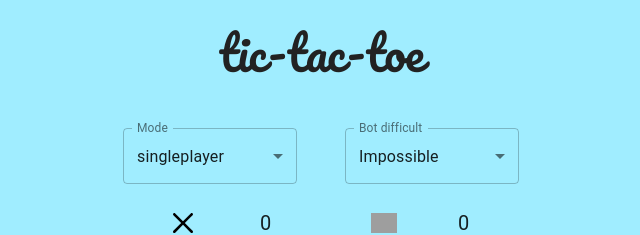
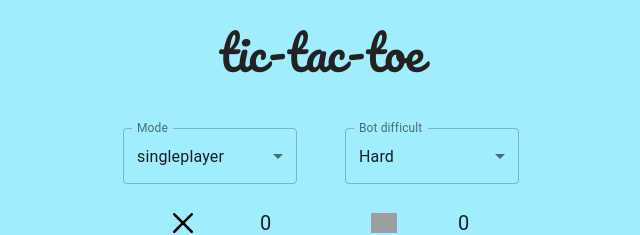
Before and after one commit to marciorasf/tic-tac-toe, a React (Create React App) app: page / in a window 1280 px wide. Shown: the top 235 px of the page, without its empty margins (319-959 px from the left). Built offline with nearby package versions, Linux system fonts and the light colour scheme; grey boxes are pictures that could not be loaded.

Commit message:
fix hard mode

```diff
--- a/src/gameLogic/hardBotNextSquare.js
+++ b/src/gameLogic/hardBotNextSquare.js
@@ -6,8 +6,8 @@ export default function hardBotNextSquare(squares) {
   const impossibleBotRatio = 0.8;
 
   if (Math.random() < impossibleBotRatio) {
-    impossibleBotNextSquare(squares, botMarkup);
-  } else {
-    mediumBotNextSquare(squares, botMarkup);
+    return impossibleBotNextSquare(squares, botMarkup);
   }
+
+  return mediumBotNextSquare(squares, botMarkup);
 }
--- a/src/pages/Game/index.jsx
+++ b/src/pages/Game/index.jsx
@@ -42,7 +42,7 @@ export default function Game() {
   const [hasTied, setHasTied] = useState(false);
   const [areSquaresDisabled, setAreSquaresDisabled] = useState(false);
   const [mode, setMode] = useState("single");
-  const [botDifficult, setBotDifficult] = useState("impossible");
+  const [botDifficult, setBotDifficult] = useState("hard");
 
   const classes = useStyles();
 
```
